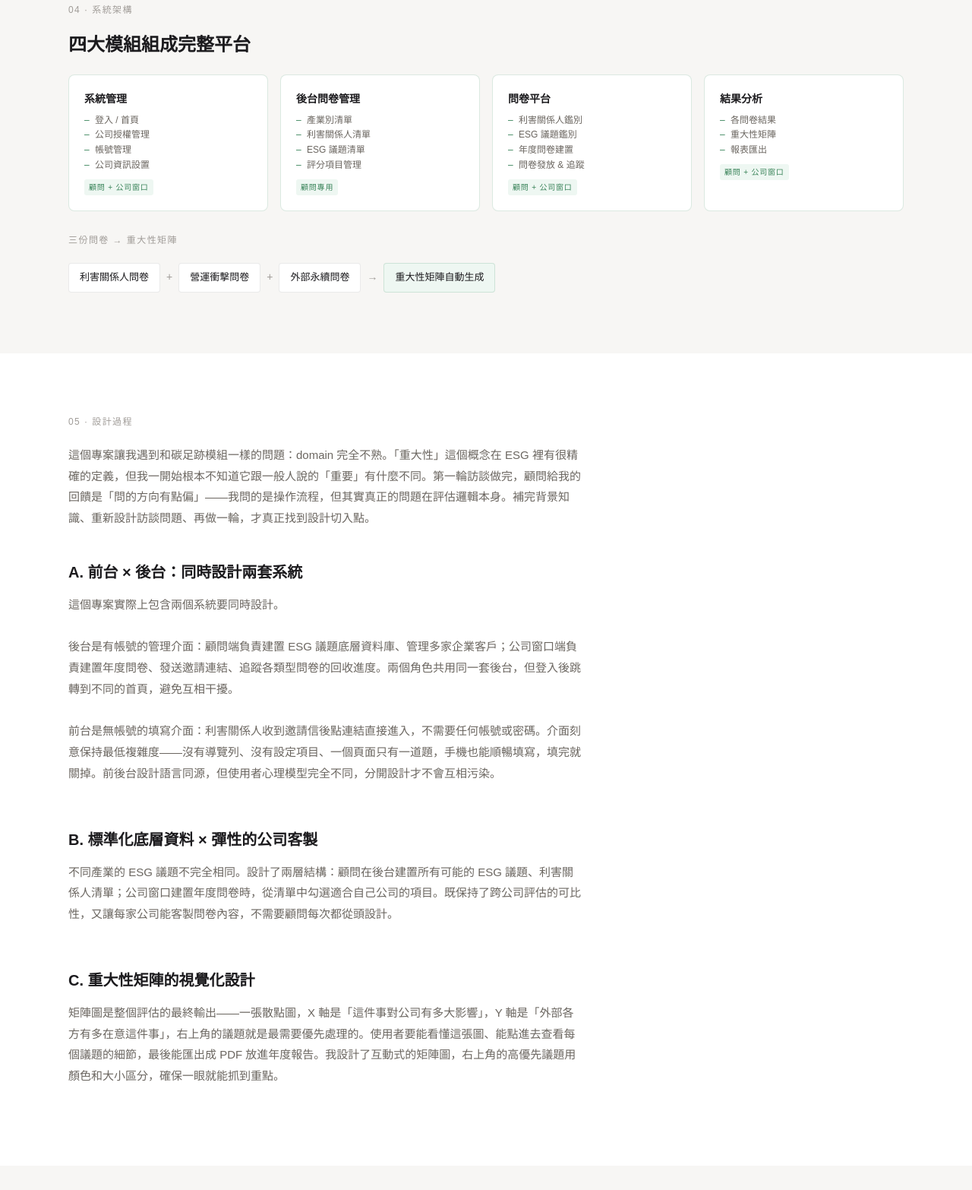
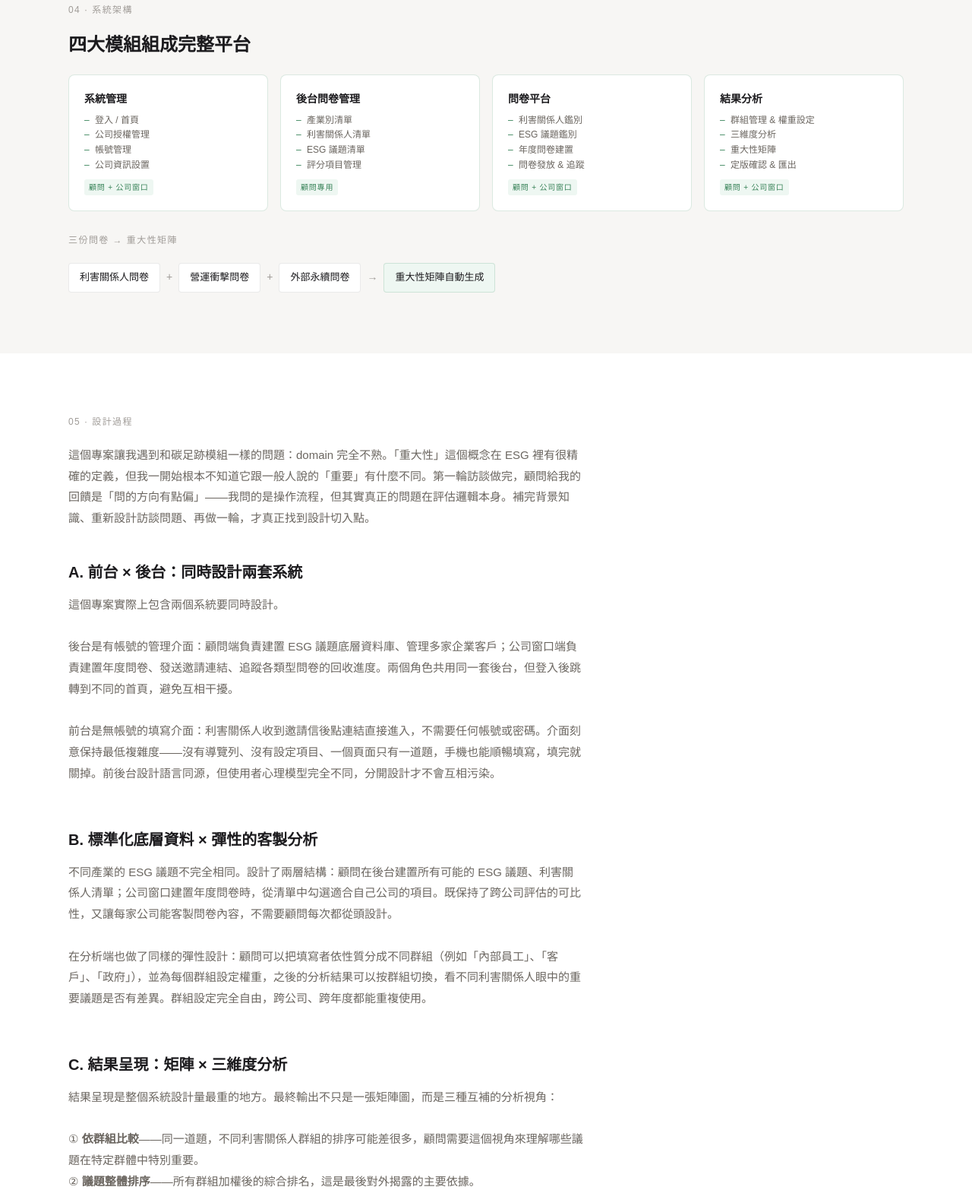
Before and after one commit to cgchung1227/portfolio, a plain HTML site: page index.html in a window 1280 px wide. Shown: the part 8710-10276 px from the top of the page at 76% size. Drawn offline with Linux system fonts and the light colour scheme.

Commit message:
Add materiality v3 content: group management and multi-dimensional analysis
- Update 04 architecture: add group management, 3-dimensional analysis, finalization flow
- Update 05-B: expand to include stakeholder group design and weight setting
- Update 05-C: broaden from matrix-only to full result presentation (3 analysis views + confirm flow)
- Update 07 highlight 02: rename to group management × multi-dimensional analysis

Co-Authored-By: Claude Sonnet 4.6 <noreply@anthropic.com>

```diff
--- a/index.html
+++ b/index.html
@@ -881,9 +881,10 @@ footer{padding:1.5rem 3rem;border-top:1px solid var(--border);display:flex;justi
         <div class="ia-node ia-node--green">
           <p class="ia-node-head">結果分析</p>
           <ul class="ia-node-items">
-            <li class="g">各問卷結果</li>
+            <li class="g">群組管理 &amp; 權重設定</li>
+            <li class="g">三維度分析</li>
             <li class="g">重大性矩陣</li>
-            <li class="g">報表匯出</li>
+            <li class="g">定版確認 &amp; 匯出</li>
           </ul>
           <span class="ia-role-badge ia-role-badge--g">顧問 + 公司窗口</span>
         </div>
@@ -912,13 +913,13 @@ footer{padding:1.5rem 3rem;border-top:1px solid var(--border);display:flex;justi
       </div>
 
       <div class="process-sub">
-        <h3 class="process-title">B. 標準化底層資料 × 彈性的公司客製</h3>
-        <p class="process-body">不同產業的 ESG 議題不完全相同。設計了兩層結構：顧問在後台建置所有可能的 ESG 議題、利害關係人清單；公司窗口建置年度問卷時，從清單中勾選適合自己公司的項目。既保持了跨公司評估的可比性，又讓每家公司能客製問卷內容，不需要顧問每次都從頭設計。</p>
+        <h3 class="process-title">B. 標準化底層資料 × 彈性的客製分析</h3>
+        <p class="process-body">不同產業的 ESG 議題不完全相同。設計了兩層結構：顧問在後台建置所有可能的 ESG 議題、利害關係人清單；公司窗口建置年度問卷時，從清單中勾選適合自己公司的項目。既保持了跨公司評估的可比性，又讓每家公司能客製問卷內容，不需要顧問每次都從頭設計。<br><br>在分析端也做了同樣的彈性設計：顧問可以把填寫者依性質分成不同群組（例如「內部員工」、「客戶」、「政府」），並為每個群組設定權重，之後的分析結果可以按群組切換，看不同利害關係人眼中的重要議題是否有差異。群組設定完全自由，跨公司、跨年度都能重複使用。</p>
       </div>
 
       <div class="process-sub">
-        <h3 class="process-title">C. 重大性矩陣的視覺化設計</h3>
-        <p class="process-body">矩陣圖是整個評估的最終輸出——一張散點圖，X 軸是「這件事對公司有多大影響」，Y 軸是「外部各方有多在意這件事」，右上角的議題就是最需要優先處理的。使用者要能看懂這張圖、能點進去查看每個議題的細節，最後能匯出成 PDF 放進年度報告。我設計了互動式的矩陣圖，右上角的高優先議題用顏色和大小區分，確保一眼就能抓到重點。</p>
+        <h3 class="process-title">C. 結果呈現：矩陣 × 三維度分析</h3>
+        <p class="process-body">結果呈現是整個系統設計量最重的地方。最終輸出不只是一張矩陣圖，而是三種互補的分析視角：<br><br>① <strong>依群組比較</strong>——同一道題，不同利害關係人群組的排序可能差很多，顧問需要這個視角來理解哪些議題在特定群體中特別重要。<br>② <strong>議題整體排序</strong>——所有群組加權後的綜合排名，這是最後對外揭露的主要依據。<br>③ <strong>三面向出現次數**——**治理、環境、社會三個面向中，各有哪些議題被不同群組認為重要，幫助顧問判斷評估結果是否有面向上的偏差。<br><br>確認結果後，每份問卷要分別做「定版」確認才能計算矩陣，避免誤觸造成資料被鎖定。最後產出的矩陣圖可一鍵匯出成 PDF 放進年報。</p>
       </div>
     </div>
   </div>
@@ -1006,8 +1007,8 @@ footer{padding:1.5rem 3rem;border-top:1px solid var(--border);display:flex;justi
         </div>
         <div class="hl-card">
           <span class="hl-num">亮點 02</span>
-          <p class="hl-title">顧問的底層資料策略</p>
-          <p class="hl-body">顧問為不同產業預建 ESG 議題清單範本，公司窗口建置問卷時只需勾選，省去每次從頭設計的時間，同時確保跨公司結果的可比性。</p>
+          <p class="hl-title">群組管理 × 多維度分析</p>
+          <p class="hl-body">顧問可自由建立利害關係人群組並設定權重，分析結果能按群組切換視角。同一份資料可以從「群組比較」、「議題整體排序」、「三面向出現次數」三個角度解讀，讓評估結果從數字變成洞察。</p>
         </div>
         <div class="hl-card">
           <span class="hl-num">亮點 03</span>
```
